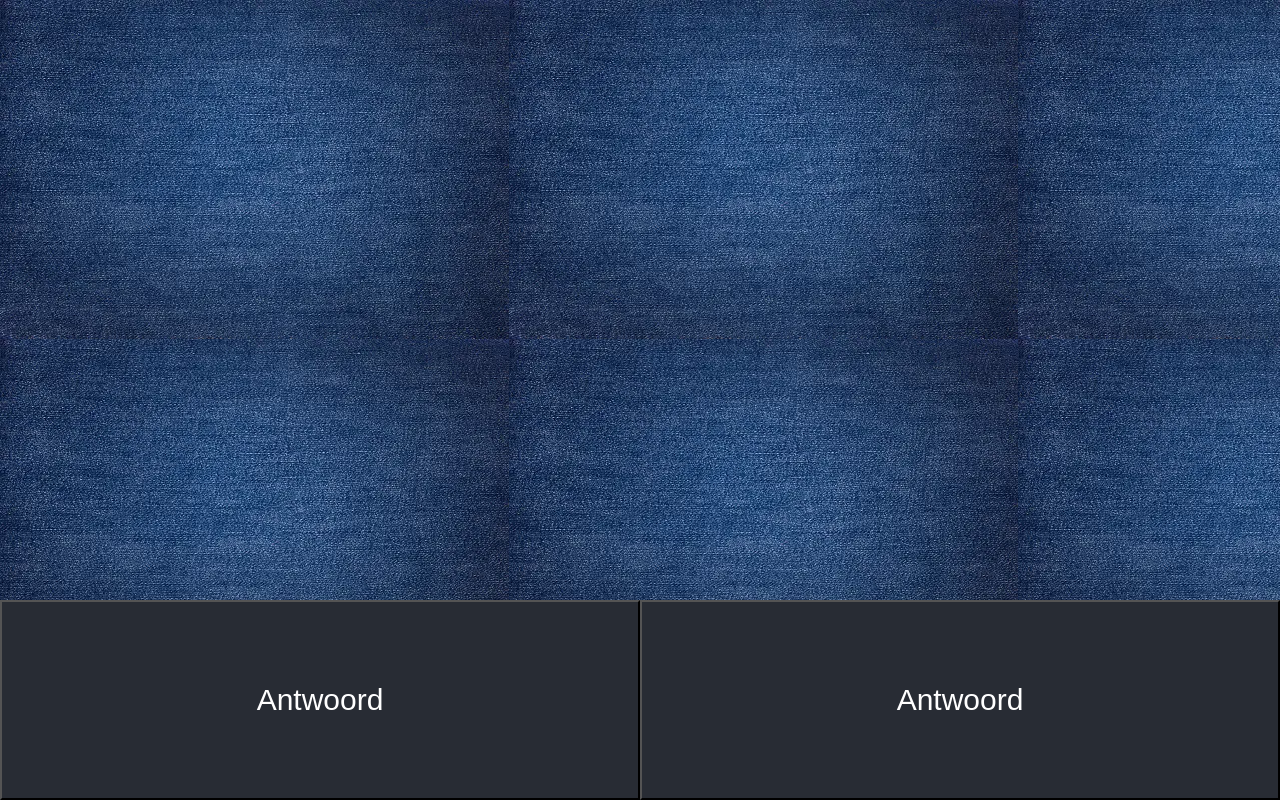
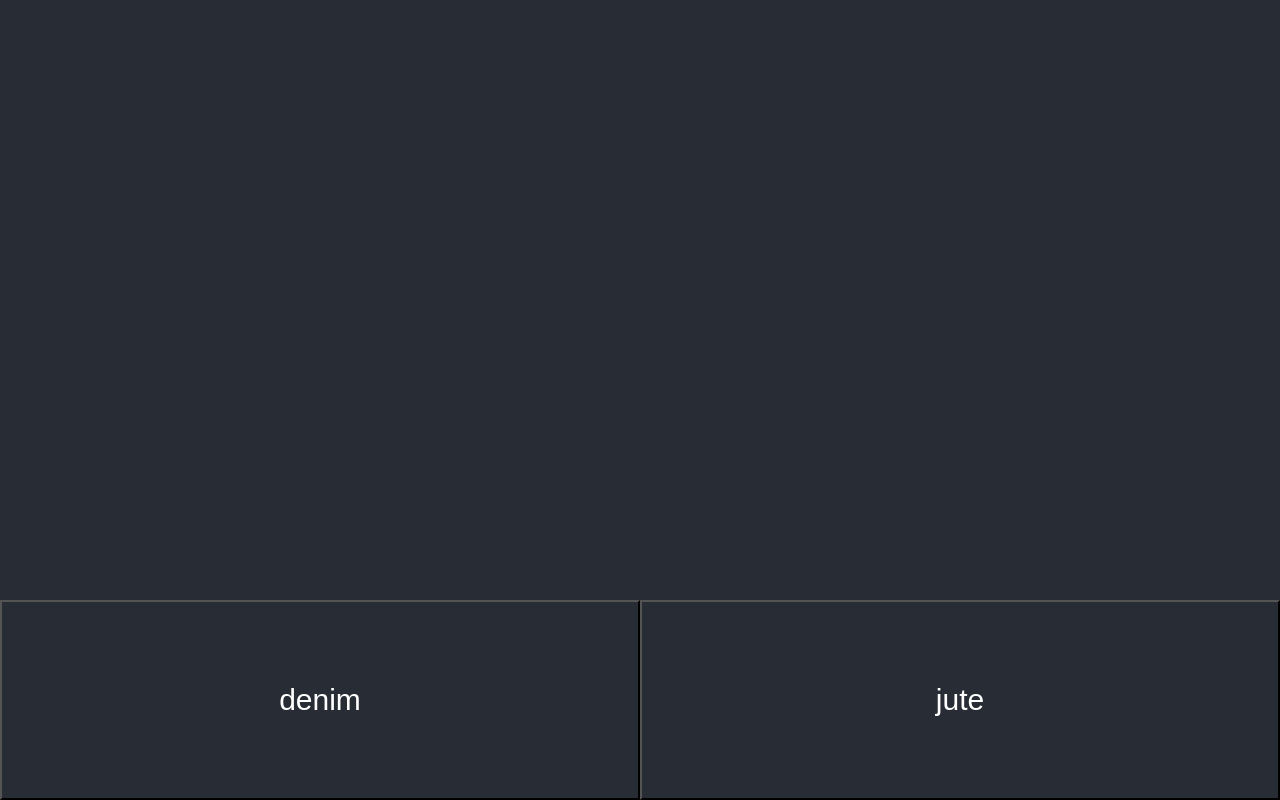
Before and after one commit to TiR0k/IPMEDTH_prototype, a React (Create React App) app: page / in a window 1280 px wide. Built offline with nearby package versions, Linux system fonts and the light colour scheme.

Commit message:
added logging

```diff
--- a/src/App.js
+++ b/src/App.js
@@ -1,19 +1,11 @@
 import './App.css';
-import Tracker from "./components/tracking/Tracker";
-import React from "react";
-import FabricBlock from "./components/fabrics/FabricBlock";
-import AnswerButtons from "./components/buttons/AnswerButtons";
-
+import React, {useEffect, useState} from "react";
+import Main from "./hoc/Main";
 
 function App() {
     return (
-            <div className="App">
-                <div className="grid">
-                    <div className="x"></div>
-                    <div className="y"></div>
-                </div>
-            <FabricBlock/>
-            <AnswerButtons/>
+        <div className="App">
+            <Main/>
         </div>
     );
 }
--- a/src/components/buttons/AnswerButtons.js
+++ b/src/components/buttons/AnswerButtons.js
@@ -1,10 +1,30 @@
-export default function AnswerButtons(){
+import Main from "../../hoc/Main";
 
-    return(
+export default function AnswerButtons(props) {
+
+    const addAnswer = (value) => {
+        let obj = {
+            fabric: props.fabric,
+            answer: value,
+            options: props.options,
+            correct: (value === props.options[0])
+        }
+
+        props.setLog([
+            ...props.log,
+            obj
+        ])
+
+        console.log(props.log)
+
+       props.setIndex(props.index + 1);
+    }
+
+    return (
         <div className={"buttonBox"}>
-            <button className="answer">Antwoord</button>
-            <button className="answer">Antwoord</button>
-    </div>
+            <button className="answer" onClick={() => addAnswer(props.options[0])}>{props.options[0]}</button>
+            <button className="answer" onClick={() => addAnswer(props.options[1])}>{props.options[1]}</button>
+        </div>
 
     )
 }
--- a/src/components/fabrics/FabricBlock.js
+++ b/src/components/fabrics/FabricBlock.js
@@ -1,12 +1,17 @@
 import Jute from "./Jute";
 import Denim from "./Denim";
+import {useEffect} from "react";
 
-export default function FabricBlock(){
+export default function FabricBlock(props){
+
+    const setBackground = () =>{
+
+    }
 
     return(
         <div className={"fabricBlock"}>
-            <Denim/>
-            <Jute/>
+            {/*<Denim/>*/}
+            {/*<Jute/>*/}
         </div>
     )
 
--- /dev/null
+++ b/src/hoc/Main.js
@@ -0,0 +1,68 @@
+// import Tracker from "./components/tracking/Tracker";
+import React, {useEffect, useState} from "react";
+import FabricBlock from "../components/fabrics/FabricBlock";
+import AnswerButtons from "../components/buttons/AnswerButtons";
+
+
+export default function Main() {
+
+    const [index, setIndex] = useState(0);
+    const [log, setLog] = useState([])
+    const [options, setOptionsArr] = useState([])
+    const [fabric, setFabric] = useState(null)
+    const [fabricsUsed, setFabricsUsed] = useState([])
+
+    let fabrics = ["denim", "jute"]
+
+    const setOptions = (max) => {
+        let option1 = Math.floor(Math.random() * max);
+        let option2 = Math.floor(Math.random() * max);
+        if (fabricsUsed.length !== fabrics.length) {
+            while (fabricsUsed.includes(fabrics[option1])) {
+                option1 = Math.floor(Math.random() * max);
+            }
+            while (option1 === option2) {
+                option2 = Math.floor(Math.random() * max);
+            }
+            setFabric(fabrics[option1]);
+            setOptionsArr([fabrics[option1], fabrics[option2]]);
+            setFabricsUsed([...fabricsUsed, fabrics[option1]]);
+            console.log(fabricsUsed)
+        }
+
+    }
+
+    const downloadResults = () => {
+        const fileData = JSON.stringify(log);
+        const blob = new Blob([fileData], {type: "text/plain"});
+        const url = URL.createObjectURL(blob);
+        const link = document.createElement("a");
+        link.download = "test.txt";
+        link.href = url;
+        link.click();
+    }
+
+
+    useEffect(() => {
+        setOptions(fabrics.length)
+        // console.log(index)
+        if (fabricsUsed.length === fabrics.length) {
+            downloadResults()
+        }
+    }, [fabrics.length, index])
+
+    return (
+        fabrics.length !== fabricsUsed.length ? <>
+                <FabricBlock fabric={fabric} options={options} index={index}/>
+                <AnswerButtons fabric={fabric} log={log} setLog={setLog} options={options}
+                               index={index} setIndex={setIndex}/>
+            </> :
+            <>
+
+                {/*@todo maak eindscherm*/}
+                <h1>Einde van de test</h1>
+            </>
+
+    )
+        ;
+}
```
Also changed, not shown: src/components/tracking/Tracker.js (+0 -7 lines).
